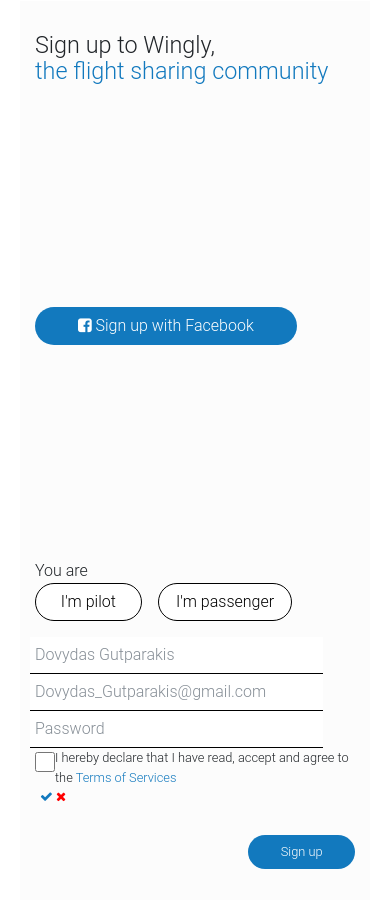
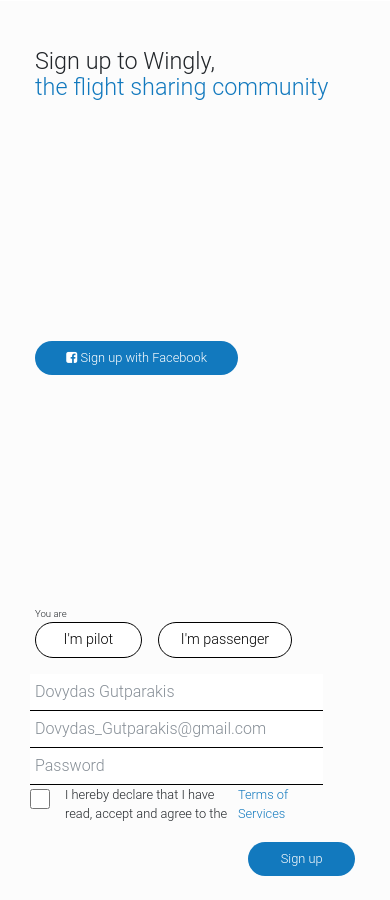
Before and after one commit to KaragiannidesAgapios/test-task, a Jekyll site: the page built from index.html, in a window 390 px wide. Built offline with Jekyll 4.4.1, drawn with Linux system fonts in a browser that asks for light colours; nearby versions of some CDN libraries.

Commit message:
jquery working ok. Css optimazions done.

```diff
--- a/css/style.css
+++ b/css/style.css
@@ -16,8 +16,8 @@
 .navbar-light .navbar-brand{
     color: #fcfcfc;
     font-family: "Roboto Regular";
-    font-size:1.5em;
-    padding: 3% 0 0 2%;
+    font-size:1.5vw;
+    padding: 2% 0 0 2%;
 }
 .form-side{
     display: flex;
@@ -27,8 +27,11 @@
     background-color: #fcfcfc
 }
 .heading-h1{
-    padding-top: 10%;
+    padding-top: 15%;
     font-size: 6vw;
+}
+.bg-color{
+    background-color: #fcfcfc;
 }
 .blue{
     color: #1279be;
@@ -42,6 +45,7 @@
 .span-checks span{
     left: -30px;
     position: relative;
+    font-size: 16px;
 }
 .form-row input,
 .form-row{
@@ -51,18 +55,18 @@
 .facebook-sign{
     background-color: #1279be;
     color:#fff;
-    font-size: 1em;
+    font-size: 0.8em;
     border-radius: 30px;
 }
 .p-text{
-    font-size: 1em;
+    font-size: 0.6em;
 }
 .radio-box{
     color: #000;
     background-color: #fff;
     border: 1px solid #000;
     border-radius: 30px;
-    font-size: 1em;
+    font-size: 0.9em;
     margin-right: 4%;
 }
 .radio-box.focus{
@@ -72,6 +76,9 @@
 }
 .radio-box.active{
     box-shadow: none;
+    background-color: #1279be;
+    color: #fff;
+    border: none;
 }
 .form-control{
     border: 0;
@@ -96,7 +103,7 @@
     color:#fff;
     font-size: 0.8em;
     border-radius: 40px;
-    margin-bottom: 10%;
+    margin-bottom: 7.8%;
     margin-top: 1.5em;
 }
 
@@ -130,7 +137,9 @@
     font-size: 1em;
     border-radius: 25px;
 }
-
+.img-left nav{
+    display: none;
+}
 /*******
 Media Queries
 ********/
@@ -145,9 +154,32 @@
         justify-content: space-between;
         margin-top: 0;
     }
+    .heading-h1{
+        padding-top: 10%;
+        font-size: 2.48vw;
+    }
+    .facebook-sign{
+        font-size: 1.25vw;
+    }
+    .p-text{
+        font-size: 0.95vw;
+        padding-bottom: 1vw;
+    }
+    .radio-box{
+        font-size: 1.53vw;
+    }
+    .form-control{
+        font-size: 1.8vw;
+    }
+    .form-check-label{
+        font-size: 1.25vw;
+    }
 }
 
 @media (min-width: 768px) {
+    .img-left nav{
+        display: block;
+    }
     .img-left {
         background-image: url('../images/landing-img.png');
         background-size: cover;
@@ -155,44 +187,37 @@
     }
     .heading-h1{
         padding-top: 10%;
-        font-size: 3.1vw;
+        font-size: 2.48vw;
     }
     .facebook-sign{
-        font-size: 1.5vw;
+        font-size: 1.25vw;
+    }
+    .p-text{
+        font-size: 0.95vw;
+        padding-bottom: 1vw;
+    }
+    .radio-box{
+        font-size: 1.53vw;
+    }
+    .sign-up-btn{
+        margin-bottom: 10%;
+    }
+    .form-control{
+        font-size: 1.8vw;
+    }
+    .form-check-label{
+        font-size: 1.25vw;
     }
     .welcome-heading{
         font-size: 4vw;
     }
+
 }
 
 @media (min-width: 992px) {
-    .facebook-sign{
-        font-size: 1.8vw;
-    }
-    .heading-h1{
-        padding-top: 20%;
-        font-size: 2.5vw;
-    }
-    .sign-up-btn{
-        margin-bottom: 20%;
-    }
+
     .welcome-heading{
         font-size: 3vw;
     }
+
 }
-
-@media (min-width: 1200px) {
-    .heading-h1{
-        font-size: 2.5vw;
-    }
-    .facebook-sign{
-        font-size: 1vw;
-    }
-}
-
-@media (max-width: 767px) {
-    .img-left nav,
-    .img-left img{
-        display: none;
-    }
-}
--- a/index.html
+++ b/index.html
@@ -7,11 +7,11 @@
             <nav class="navbar navbar-light ">
               <a class="navbar-brand white" href="#">
                   <i class="fa fa-angle-left" aria-hidden="true"></i>
-                  Homepage
+                    Homepage
               </a>
             </nav>
         </div>
-        <div class="col-lg-6 col-md-6 p-0">
+        <div class="col-lg-6 col-md-6 p-0 bg-color">
             <div class="mx-auto col-lg-8 col-md-10 col-sm-10 col-10 form-side">
                 <div class="row">
                     <div class=" col-sm-12">
@@ -20,7 +20,7 @@
                     </div>
                 </div>
                 <div class="row">
-                    <div class="col-sm-7 col-10">
+                    <div class="col-sm-7 col-8">
                         <button id="fadeIn" class="btn btn-block facebook-sign btn-round " type="button" name="button">
                             <i class="fa fa-facebook-square" aria-hidden="true"></i>
                             Sign up with Facebook
@@ -29,11 +29,11 @@
                 </div>
                 <div class="row">
                     <div class="col-sm-12 col-12">
-                        <form class="" action="index.html" method="post">
+                        <form id="signUpForm"class="" action="index.html" method="post">
                             <p class="p-text m-0">You are</p>
                             <div id="radioBox"class="form-check" data-toggle="buttons">
                               <label class="btn radio-box col-sm-4 col-4">
-                                <input type="radio" name="radio" value="pilot" id="pilot" checked> I'm pilot
+                                <input type="radio" name="radio" value="pilot" id="pilot"> I'm pilot
                               </label>
                               <label class="btn radio-box col-sm-5 col-5">
                                 <input type="radio" name="radio" value="passenger" id="passenger"> I'm passenger
@@ -44,42 +44,42 @@
                               </span>
                             </div>
                             <div class="form-row ">
-                                <input type="name" class="form-control col-11" id="inputName" aria-describedby="" placeholder="Dovydas Gutparakis">
+                                <input type="text" class="form-control col-11" name="name" id="inputName" aria-describedby="" placeholder="Dovydas Gutparakis" value="">
                                 <span class="span-checks">
                                     <span id="checkSuccessName" class="blue checkSuccessName"><i class="fa fa-check" aria-hidden="true"></i></span>
                                     <span id="checkErrorName" class="red "><i class="fa fa-times" aria-hidden="true"></i></span>
                                 </span>
                             </div>
                             <div class="form-row">
-                                <input type="email" class="form-control col-11" id="inputEmail" aria-describedby="" placeholder="Dovydas_Gutparakis@gmail.com">
+                                <input type="email" class="form-control col-11" name="email" id="inputEmail" aria-describedby="" placeholder="Dovydas_Gutparakis@gmail.com" value="">
                                 <span class="span-checks ">
                                     <span id="checkSuccessMail" class="blue checkSuccess"><i class="fa fa-check" aria-hidden="true"></i></span>
                                     <span id="checkErrorMail" class="red checkError"><i class="fa fa-times" aria-hidden="true"></i></span>
                                 </span>
                              </div>
                              <div class="form-row">
-                                <input type="password" class="form-control col-11" id="inputPassword" placeholder="Password">
+                                <input type="password" name="password" class="form-control col-11" id="inputPassword" placeholder="Password">
                                 <span class="span-checks">
                                     <span id="checkSuccessPassword" class="blue checkSuccess"><i class="fa fa-check" aria-hidden="true"></i></span>
                                     <span id="checkErrorPassword" class="red checkError"><i class="fa fa-times" aria-hidden="true"></i></span>
                                 </span>
                           </div>
-                          <div class="form-check">
-                            <label class="form-check-label ">
-                              <input id="inputCheckBox" type="checkbox" class="form-check-input">
-                              <div class=" p-0 m-0">
-                                  <div class="">
+                          <div class="form-row d-flex flex-row">
+                            <label class="form-check-label">
+                              <input id="inputCheckBox" name="inputCheckBox" type="checkbox" class="form-check-input">
+                              <div class="d-flex flex-row">
+                                  <span class="col-10">
                                       I hereby declare that I have read, accept and agree to the
                                       <a href="#" class="blue">Terms of Services</a>
-                                  </div>
+                                  </span>
+                                  <span class="col-1 offset-1">
+                                      <span id="checkSuccessAgree" class="blue checkSuccess"><i class="fa fa-check" aria-hidden="true"></i></span>
+                                      <span id="checkErrorAgree" class="red checkError"><i class="fa fa-times" aria-hidden="true"></i></span>
+                                  </span>
                               </div>
-                              <span class="span-checks col-2">
-                                  <span id="checkSuccessPassword" class="blue checkSuccess"><i class="fa fa-check" aria-hidden="true"></i></span>
-                                  <span id="checkErrorPassword" class="red checkError"><i class="fa fa-times" aria-hidden="true"></i></span>
-                              </span>
                             </label>
                           </div>
-                          <button type="submit" class="btn blue col-4 col-sm-5 pull-right sign-up-btn">Sign up</button>
+                          <button id="signUpBtn" type="submit" class="btn blue col-4 col-sm-5 pull-right sign-up-btn" value="submit">Sign up</button>
                         </form>
                     </div>
                 </div>
```
Also changed, not shown: _layouts/default.html (+54 -12 lines).
